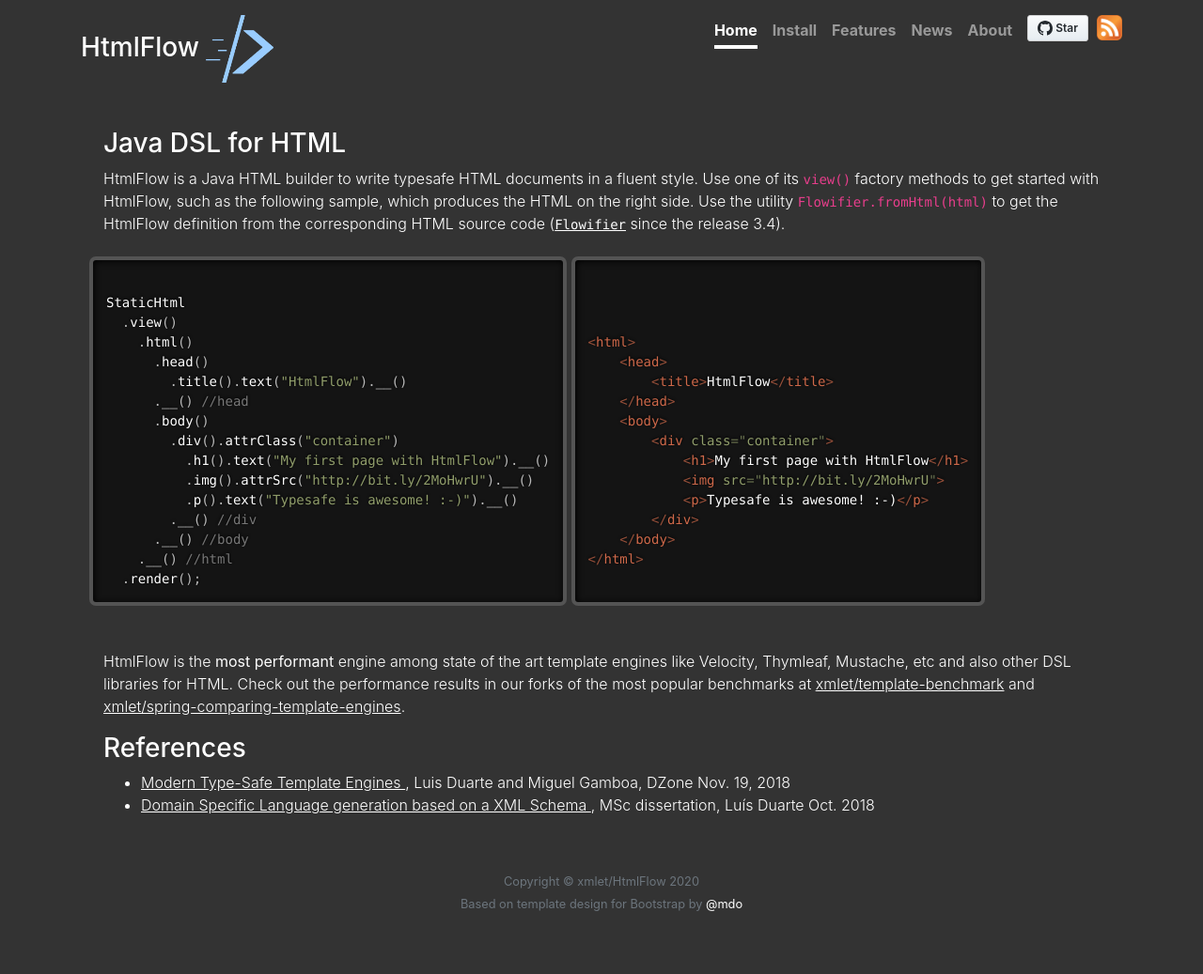
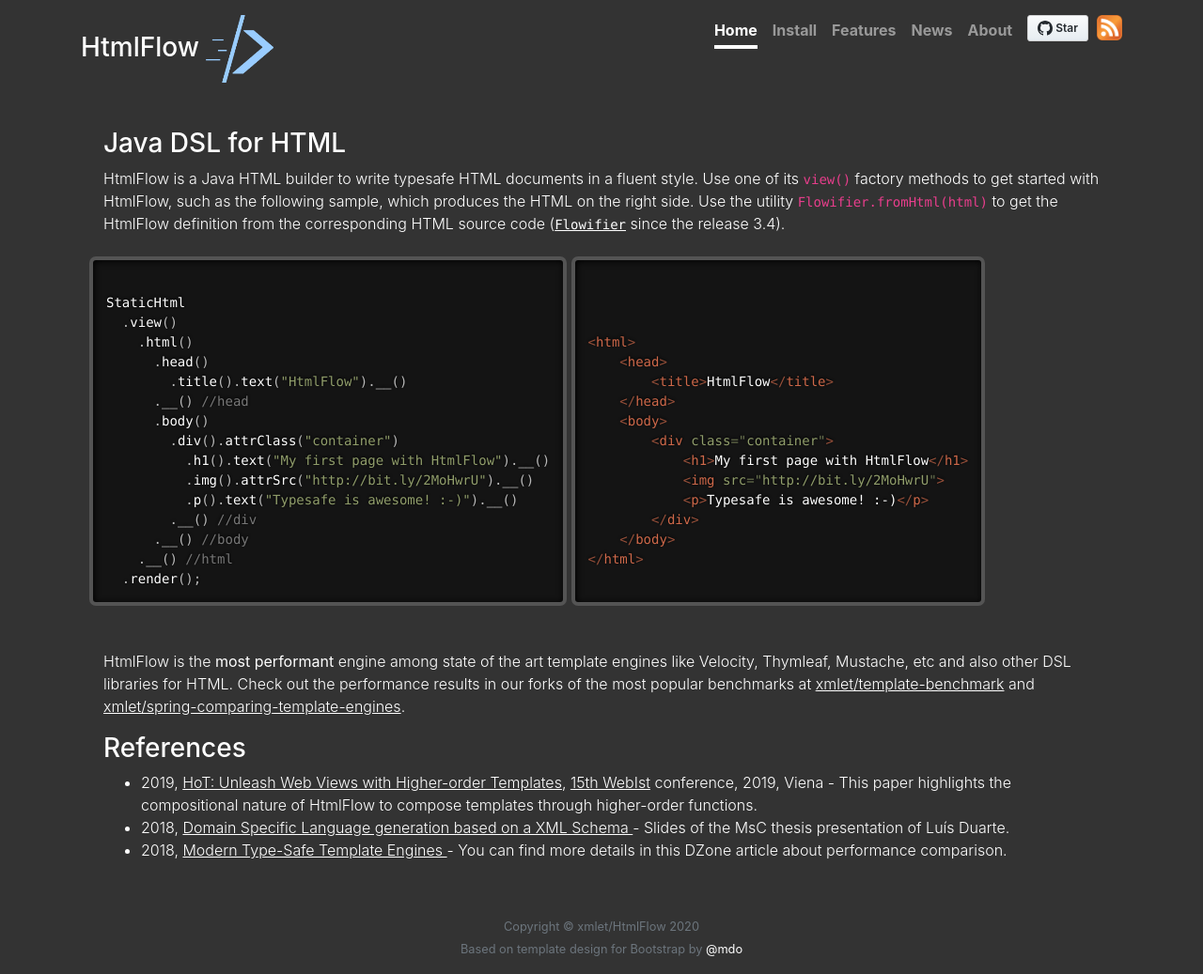
Before and after one commit to xmlet/HtmlFlow, a Jekyll site: the page built from index.html, in a window 1280 px wide. Shown: the whole page at 94% size. Built offline with Jekyll 4.4.1, drawn with Linux system fonts in a browser that asks for light colours; comment, search, counter and statistics services are not loaded; before the commit the page ends 989 px from its top, so only the background shows below that.

Commit message:
Fix links on References of index.html

```diff
--- a/index.html
+++ b/index.html
@@ -72,17 +72,24 @@
 </h3>
 
 <ul class="lead">
-    <li>
-        <a href="https://dzone.com/articles/modern-type-safe-template-engines" target="blank">
-            Modern Type-Safe Template Engines
-        </a>
-        , Luis Duarte and Miguel Gamboa, DZone Nov. 19, 2018
-    </li>
-    <li>
-        <a href="{{ site.url }}/docs/msc-xmlet.pdf" target="blank">
-        Domain Specific Language generation based on a XML Schema
-        </a>
-        , MSc dissertation, Luís Duarte Oct. 2018
-    </li>
+  <li>
+    2019,
+    <a href="https://scholar.google.com/scholar?cluster=972807510162637933" target="blank">HoT: Unleash Web Views with Higher-order Templates</a>,
+    <a href="http://www.webist.org/?y=2019" target="blank">15th WebIst</a>
+    conference, 2019, Viena - This paper highlights the compositional nature
+    of HtmlFlow to compose templates through higher-order functions.
+  </li>
+  <li>
+    2018,
+    <a href="https://www.slideshare.net/LuisDuarte105/domain-specific-language-generation-based-on-a-xml-schema-208756986" target="blank">
+      Domain Specific Language generation based on a XML Schema
+    </a> - Slides of the MsC thesis presentation of Luís Duarte.
+  </li>
+  <li>
+    2018,
+    <a href="https://dzone.com/articles/modern-type-safe-template-engines" target="blank">
+      Modern Type-Safe Template Engines
+    </a> - You can find more details in this DZone article about performance comparison.
+  </li>
 </ul>
 <p>&nbsp</p>
```
